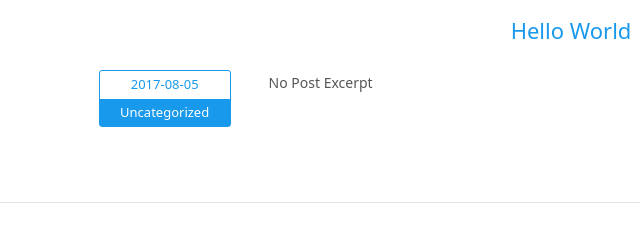
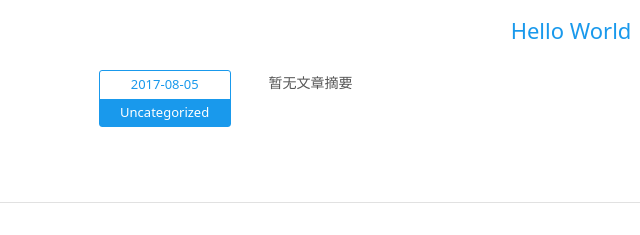
Before and after one commit to vanstline/vanstline.github.io, a plain HTML site: page index.html in a window 1280 px wide. Shown: the part 338-573 px from the top of the page, 69-709 px from the left. Drawn offline with Linux system fonts and the light colour scheme.

Commit message:
Site updated: 2017-08-07 17:59:33

```diff
--- a/index.html
+++ b/index.html
@@ -109,7 +109,7 @@
       </div>
     </div>
     <!-- Post Excerpt -->
-    <div class="excerpt typo">No Post Excerpt</div>
+    <div class="excerpt typo">暂无文章摘要</div>
     <!-- Post Tags -->
     <div class="tags">
 
```
Also changed, not shown: 2017/08/05/hello-world/index.html (+1 -1 lines).
